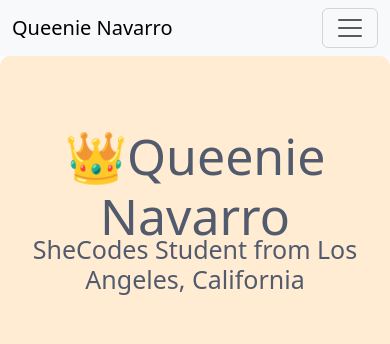
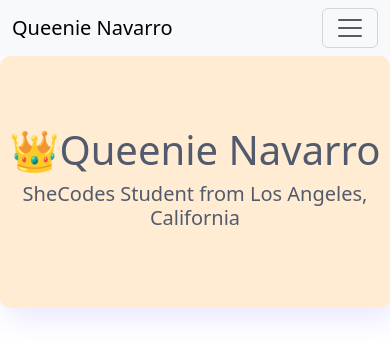
Before and after one commit to qnavarro/shecodes-responsive-homework, a plain HTML site: page index.html in a window 390 px wide. Shown: the top 344 px of the page. Drawn offline with nearby package versions, Linux system fonts and the light colour scheme.

Commit message:
Added CSS Queries

```diff
--- a/css/style.css
+++ b/css/style.css
@@ -105,3 +105,16 @@ a:visited {
 	border: none;
 	color: white !important;
 }
+
+@media (max-width: 600px) {
+	h1 {
+		font-size: 40px;
+	}
+	h2 {
+		font-size: 20px;
+		margin-top: 5px;
+	}
+	.category {
+		display: none;
+	}
+}
```
